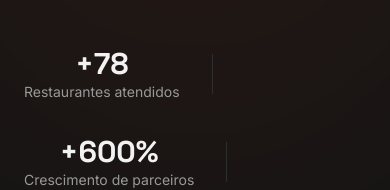
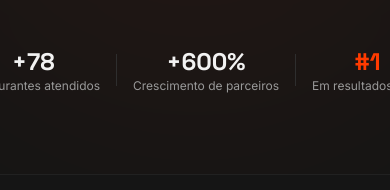
Before and after one commit to Vidal1402/united_club_white, a Next.js app: page / in a window 390 px wide. Shown: the part 678-868 px from the top of the page. Built offline with nearby package versions, Linux system fonts and the light colour scheme.

Commit message:
alinhamento

```diff
--- a/components/hero-section.tsx
+++ b/components/hero-section.tsx
@@ -42,30 +42,30 @@ export function HeroSection() {
           </div>
 
           {/* Stats row */}
-          <div className="mt-12 flex flex-wrap items-center gap-8 lg:gap-12">
-            <div>
-              <p className="font-heading text-3xl font-bold text-foreground">
+          <div className="mt-12 flex flex-nowrap items-center justify-center gap-4 sm:gap-8 lg:gap-12">
+            <div className="flex-shrink-0 text-center">
+              <p className="font-heading text-2xl font-bold text-foreground sm:text-3xl">
                 +78
               </p>
-              <p className="text-sm text-muted-foreground">
+              <p className="text-xs text-muted-foreground sm:text-sm">
                 Restaurantes atendidos
               </p>
             </div>
-            <div className="h-10 w-px bg-border" />
-            <div>
-              <p className="font-heading text-3xl font-bold text-foreground">
+            <div className="h-8 flex-shrink-0 w-px bg-border sm:h-10" />
+            <div className="flex-shrink-0 text-center">
+              <p className="font-heading text-2xl font-bold text-foreground sm:text-3xl">
                 +600%
               </p>
-              <p className="text-sm text-muted-foreground">
+              <p className="text-xs text-muted-foreground sm:text-sm">
                 Crescimento de parceiros
               </p>
             </div>
-            <div className="h-10 w-px bg-border" />
-            <div>
-              <p className="font-heading text-3xl font-bold text-primary">
+            <div className="h-8 flex-shrink-0 w-px bg-border sm:h-10" />
+            <div className="flex-shrink-0 text-center">
+              <p className="font-heading text-2xl font-bold text-primary sm:text-3xl">
                 #1
               </p>
-              <p className="text-sm text-muted-foreground">
+              <p className="text-xs text-muted-foreground sm:text-sm">
                 Em resultados reais
               </p>
             </div>
```
